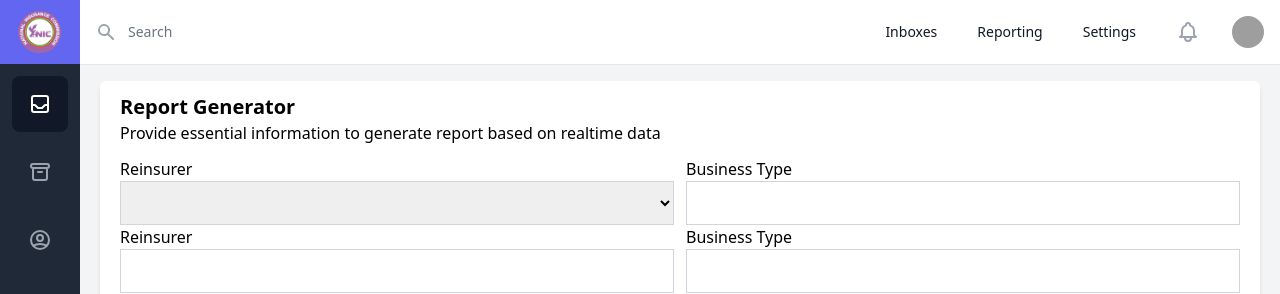
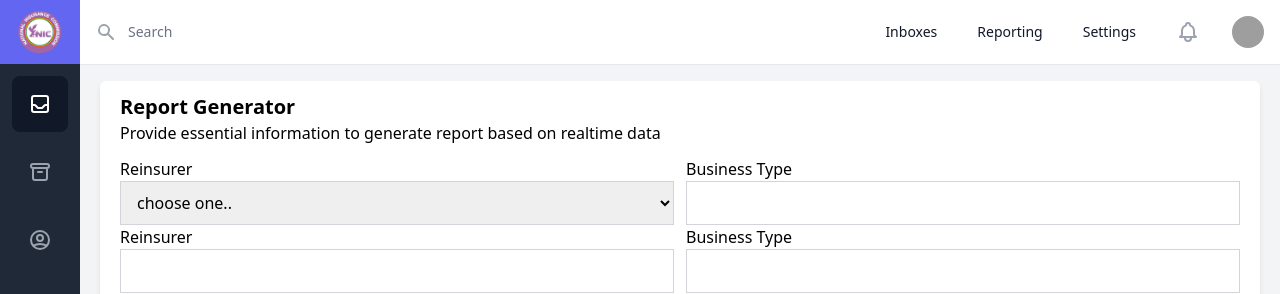
Before and after one commit to Khoby-790/template-nic, a React (Create React App) app: page /reports in a window 1280 px wide. Shown: the top 294 px of the page. Built offline with nearby package versions, Linux system fonts and the light colour scheme; grey boxes are pictures that could not be loaded.

Commit message:
--- Auto-Git Commit ---

```diff
--- a/src/components/Select.tsx
+++ b/src/components/Select.tsx
@@ -2,14 +2,24 @@ import React, { Fragment } from 'react'
 
 interface Props {
     label?: string;
-    options?: any[]
+    options?: Option[]
 }
-const Select = ({ label }: Props) => {
+
+type Option = {
+    value: any;
+    label: string
+}
+const Select = ({ label, options }: Props) => {
     return (
         <Fragment>
             <div className="flex flex-col">
                 <label htmlFor="">{label}</label>
-                <select className="border border-gray-300 h-11 px-3 outline-none focus:outline-none" name="" id=""></select>
+                <select className="border placeholder-gray-400 border-gray-300 h-11 px-3 outline-none focus:outline-none" name="" id="">
+                    <option value="">choose one..</option>
+                    {options?.map(({ label, value }, key) => (
+                        <option key={key} value={value}>{label}</option>
+                    ))}
+                </select>
             </div>
         </Fragment>
     )
```
